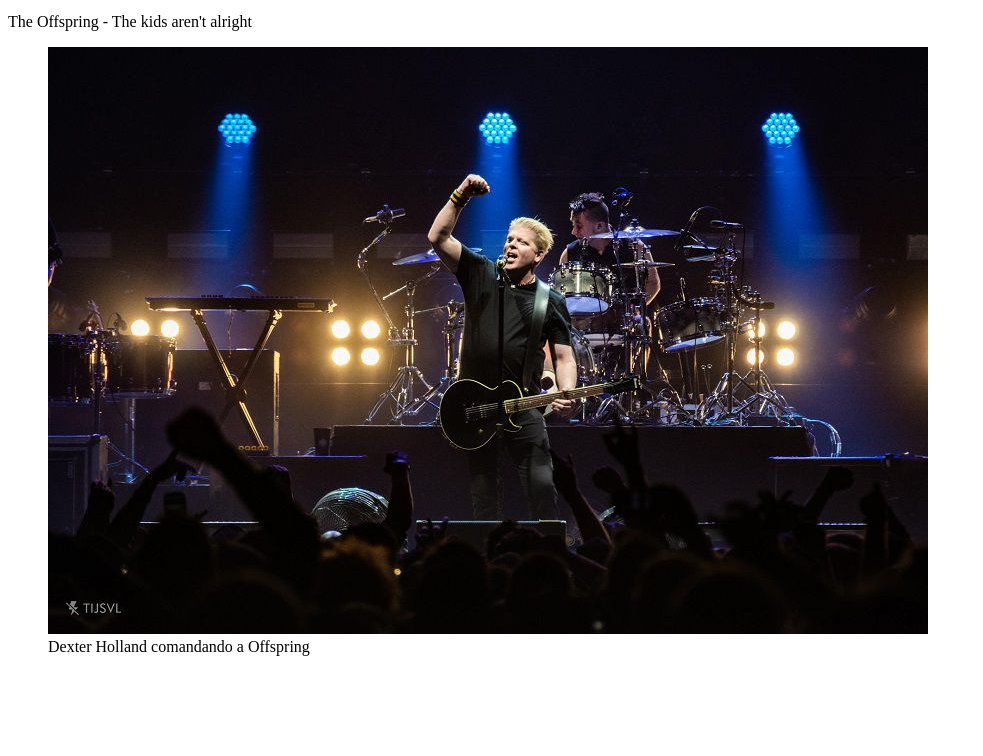
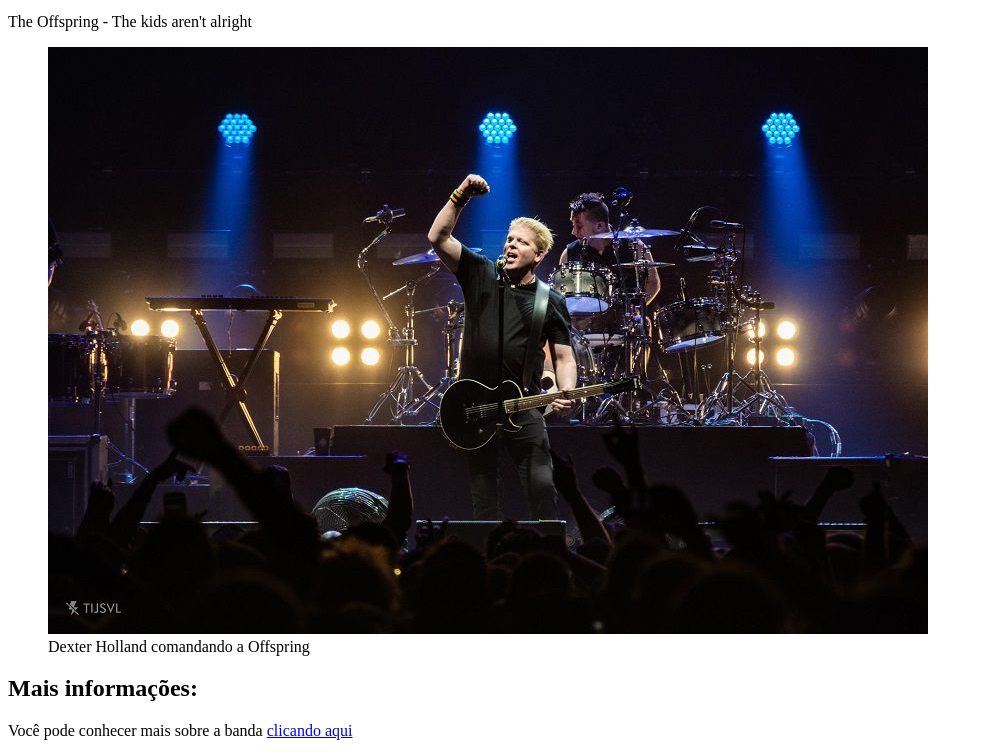
Before and after one commit to alexandrerogeriosn93/project-html-css-tribute, a plain HTML site: page index.html in a window 1280 px wide. Shown: the part 1224-1980 px from the top of the page, without its empty margins (0-983 px from the left). Before the commit the page ends 1896 px from the top, so only its background shows below. Drawn offline with Linux system fonts and the light colour scheme.

Commit message:
feat: add info container

```diff
--- a/index.html
+++ b/index.html
@@ -87,6 +87,15 @@
           <figcaption>Dexter Holland comandando a Offspring</figcaption>
         </figure>
       </div>
+      <div class="moreinfo-container">
+        <h2>Mais informações:</h2>
+        <p>
+          Você pode conhecer mais sobre a banda
+          <a href="https://pt.wikipedia.org/wiki/The_Offspring">
+            clicando aqui
+          </a>
+        </p>
+      </div>
     </div>
   </body>
 </html>
```
